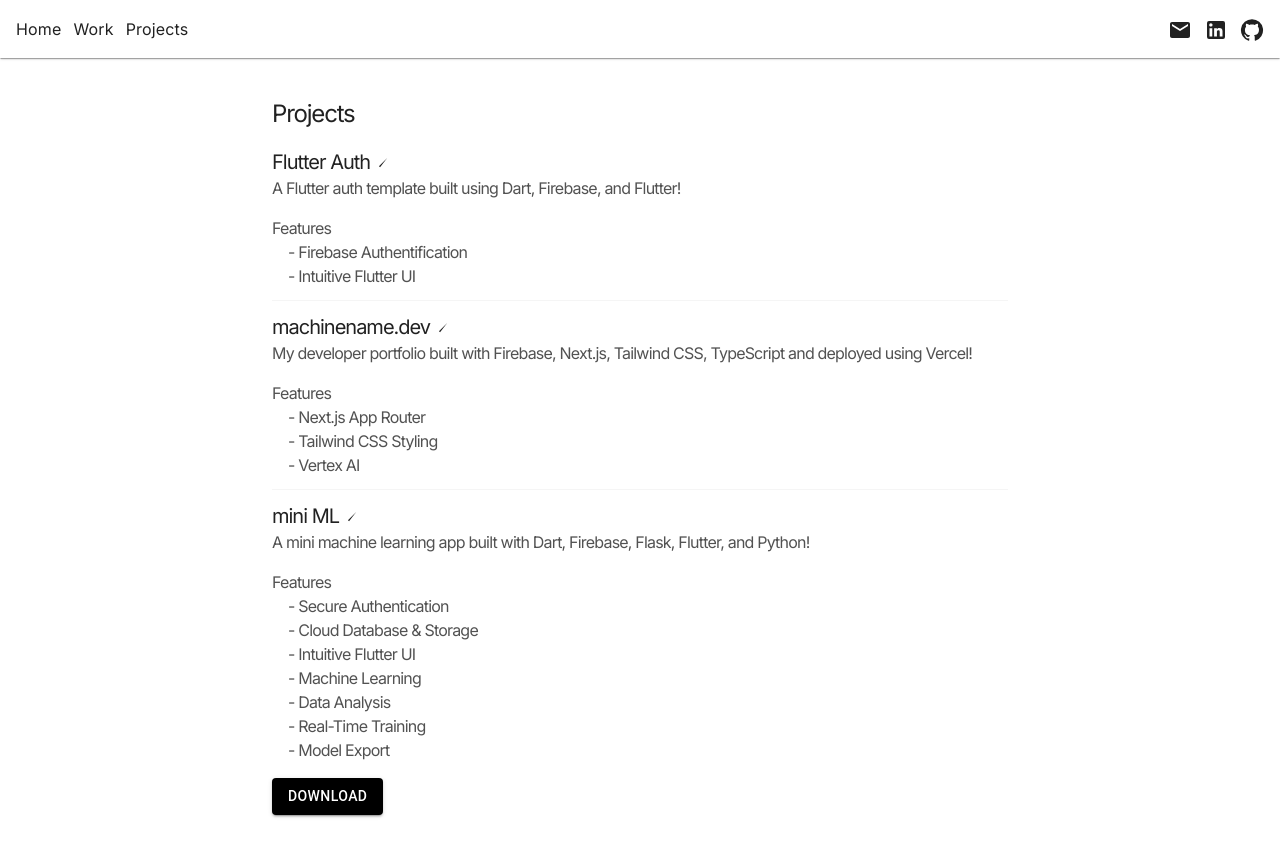
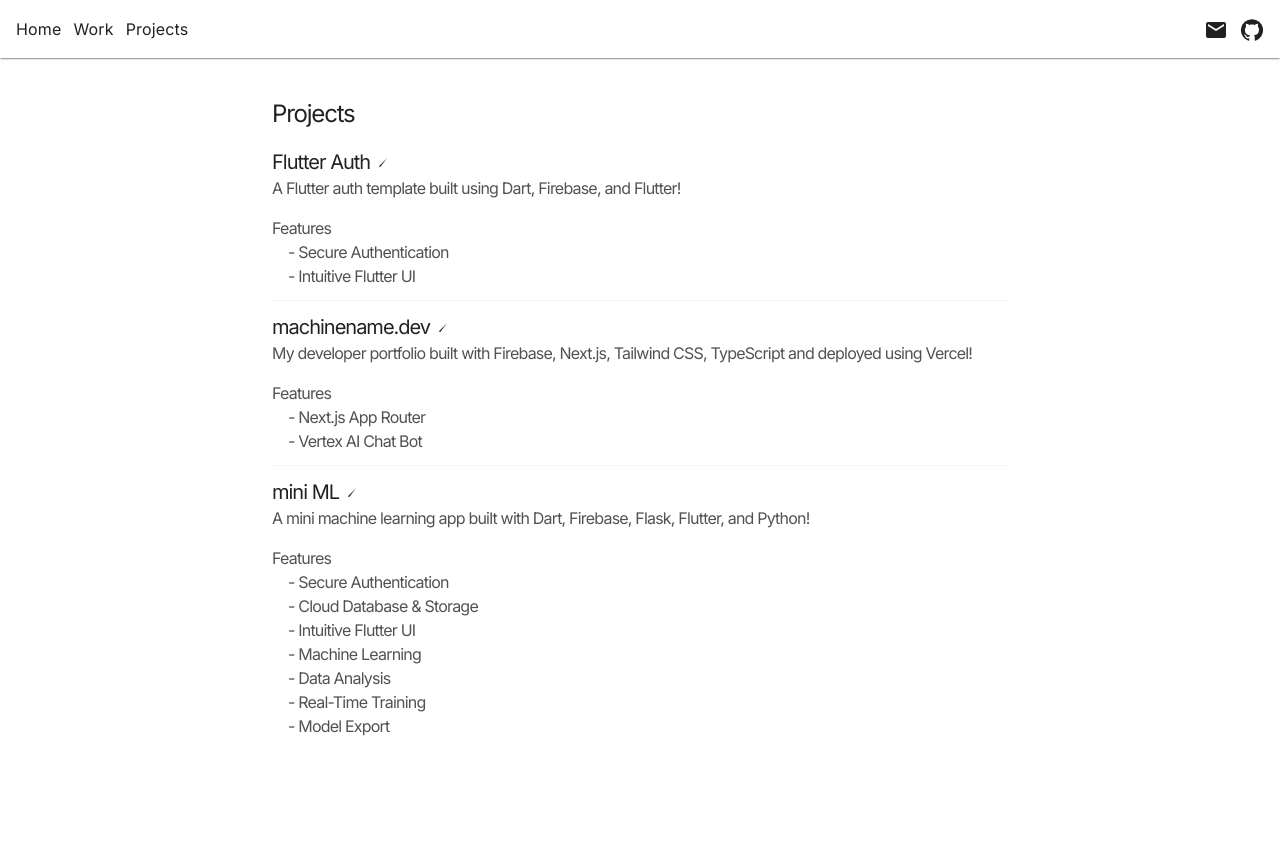
Before and after one commit to machinename/machine_name, a Next.js app: page /projects in a window 1280 px wide. Shown: the top 856 px of the page. Built offline with nearby package versions, Linux system fonts and the light colour scheme.

Commit message:
Updates to the nav and content files

```diff
--- a/app/components/nav.tsx
+++ b/app/components/nav.tsx
@@ -68,9 +68,9 @@
         <Link href="mailto:khlawton@asu.edu">
           <Email/>
         </Link>
-        <Link href="https://www.linkedin.com/in/kendrick-lawton-257684247/" target='_blank' rel='noopener noreferrer' passHref>
+        {/* <Link href="https://www.linkedin.com/in/kendrick-lawton-257684247/" target='_blank' rel='noopener noreferrer' passHref>
           <LinkedIn/>
-        </Link>
+        </Link> */}
         <Link href="https://github.com/machinename" target='_blank' rel='noopener noreferrer' passHref>
           <GitHub/>
         </Link>
--- a/app/projects/content.tsx
+++ b/app/projects/content.tsx
@@ -10,7 +10,7 @@
       <div className='flex flex-col'>
         <p className="tracking-tighter text-neutral-600 dark:text-neutral-400">Features</p>
         <div className='tracking-tighter text-neutral-600 dark:text-neutral-400 ml-2'>
-          <p className='ml-2'> - Firebase Authentification</p>
+          <p className='ml-2'> - Secure Authentication</p>
           <p className='ml-2'> - Intuitive Flutter UI</p>
         </div>
       </div>
@@ -28,8 +28,7 @@
         <p className="tracking-tighter text-neutral-600 dark:text-neutral-400">Features</p>
         <div className='tracking-tighter text-neutral-600 dark:text-neutral-400 ml-2'>
         <p className='ml-2'> - Next.js App Router</p>
-        <p className='ml-2'> - Tailwind CSS Styling</p>
-        <p className='ml-2'> - Vertex AI</p>
+        <p className='ml-2'> - Vertex AI Chat Bot</p>
         </div>
       </div>
     </>
@@ -54,9 +53,9 @@
           <p className='ml-2'> - Model Export</p>
         </div>
       </div>
-      <div className='flex flex-row gap-2 items-center'>
+      {/* <div className='flex flex-row gap-2 items-center'>
         <Button variant='contained' className='rounded-none'>Download</Button>
-      </div>
+      </div> */}
     </>
   );
 }
```
